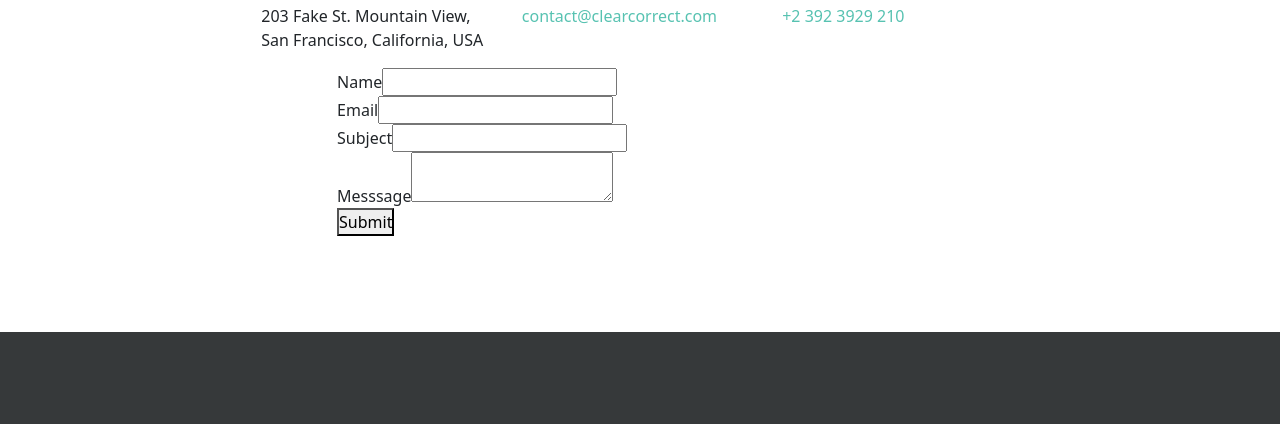
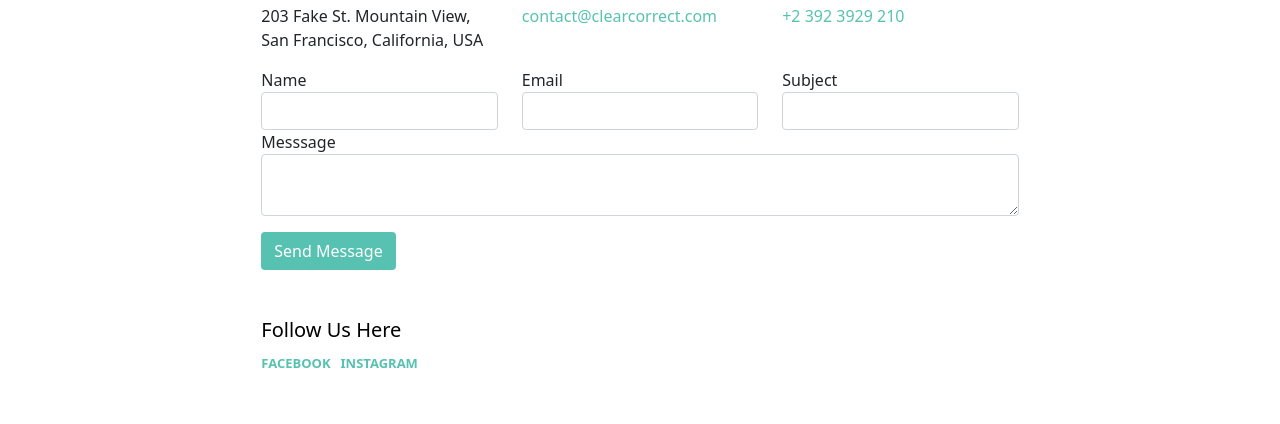
Before and after one commit to qpiu/clearcorrect-clone, a Next.js app: page /contact in a window 1280 px wide. Shown: the part 769-1193 px from the top of the page. Built offline with nearby package versions, Linux system fonts and the light colour scheme.

Commit message:
contact done

```diff
--- a/components/ContactForm.js
+++ b/components/ContactForm.js
@@ -1,6 +1,8 @@
 import { FORM_POST_URL } from "../lib/constants";
 import { useState } from "react";
 import axios from "axios";
+import { Row, Col, Grid } from "react-bootstrap";
+import styles from './ContactForm.module.css'
 
 export default function ContactForm() {
   const [form, setForm] = useState([]);
@@ -34,33 +36,34 @@ export default function ContactForm() {
   };
 
   return (
-    <div style={{ width: "80%", margin: "0 auto" }}>
-      <form className="" onSubmit={handleSubmit}>
-        <div className="form-row">
-          <div className="form-group">
-            <label htmlFor="name">Name</label>
-            <input id="name" type="text" name="form[yourname]" value={form.yourname || ""} onChange={(e) => setForm({ ...form, yourname: e.target.value })} />
-          </div>
-        </div>
-        <div className="form-row">
-          <div className="form-group">
-            <label htmlFor="email">Email</label>
-            <input id="email" type="text" name="form[youremail]" value={form.youremail || ""} onChange={(e) => setForm({ ...form, youremail: e.target.value })} />
-          </div>
-        </div>
-        <div className="form-row">
-          <div className="form-group">
-            <label htmlFor="subject">Subject</label>
-            <input id="subject" type="text" name="form[subject]" value={form.subject || ""} onChange={(e) => setForm({ ...form, subject: e.target.value })} />
-          </div>
-        </div>
-        <div>
+    <form onSubmit={handleSubmit}>
+      <Row>
+        <Col>
+          <label htmlFor="name">Name</label>
+          <input className="form-control" id="name" type="text" name="form[yourname]" value={form.yourname || ""} onChange={(e) => setForm({ ...form, yourname: e.target.value })} />
+        </Col>
+
+        <Col>
+          <label htmlFor="email">Email</label>
+          <input className="form-control" id="email" type="text" name="form[youremail]" value={form.youremail || ""} onChange={(e) => setForm({ ...form, youremail: e.target.value })} />
+        </Col>
+
+        <Col>
+          <label htmlFor="subject">Subject</label>
+          <input className="form-control" id="subject" type="text" name="form[subject]" value={form.subject || ""} onChange={(e) => setForm({ ...form, subject: e.target.value })} />
+        </Col>
+      </Row>
+
+      <Row>
+        <Col>
           <label htmlFor="message">Messsage</label>
-          <textarea id="message" name="form[message]" value={form.message || ""} onChange={(e) => setForm({ ...form, message: e.target.value })} />
-        </div>
+          <textarea className="form-control" id="message" name="form[message]" value={form.message || ""} onChange={(e) => setForm({ ...form, message: e.target.value })} />
+        </Col>
+      </Row>
 
-        <button type="submit">Submit</button>
-      </form>
-    </div>
+      <div className={styles.btnBlock}>
+        <button className="btn" type="submit">Send Message</button>
+      </div>
+    </form>
   );
 }
--- /dev/null
+++ b/components/ContactForm.module.css
@@ -0,0 +1,5 @@
+.btnBlock button{
+     background-color: #57c2b1;
+     color: #fff;
+     margin-top: 1rem;
+}
--- a/package.json
+++ b/package.json
@@ -13,6 +13,7 @@
     "next": "^10.0.0",
     "react": "17.0.1",
     "react-animate-on-scroll": "^2.1.5",
+    "react-bootstrap": "^1.6.1",
     "react-dom": "17.0.1",
     "reactstrap": "^8.9.0"
   }
--- a/pages/blog.js
+++ b/pages/blog.js
@@ -85,7 +85,7 @@ export default function Blog(props) {
             <div className="blog-side">i am blog side</div>
           </div>
         </div>
-        <div>
+        <div className="flex flex-justufy-center">
           <Pagination currentPage={page} setPageFromChild={setPageFromChild} goNext={goNext} goLast={goLast} goPrev={goPrev} goTop={goTop} pageNum={Math.ceil(pageNum)} />
         </div>
       </main>
--- a/pages/contact.js
+++ b/pages/contact.js
@@ -39,6 +39,14 @@ export default function Contact() {
           </div>
         </div>
         <ContactForm />
+
+        <div className="social-media mt-5">
+            <h3>Follow Us Here</h3>
+            <p>
+                <a href="#">Facebook</a>
+                <a href="#">Instagram</a>
+            </p>
+        </div>
       </div>
     </div>
   );
--- a/styles/global.css
+++ b/styles/global.css
@@ -232,6 +232,20 @@ p {
   color: #57c2b1;
 }
 
+.social-media p a {
+  color: #57C2B1;
+  text-transform: uppercase;
+  font-size: 13px;
+  font-weight: 600;
+  margin-right: 10px;
+}
+
+.social-media h3 {
+  font-size: 20px;
+  font-weight: 400;
+  color: #000;
+}
+
 @media (min-width: 360px) {
   .container {
     padding: 0 0.75rem;
```
Also changed, not shown: 1 other file (tests, documents, lock files or other folders).
